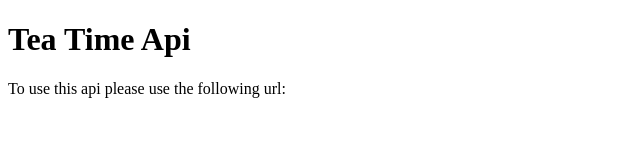
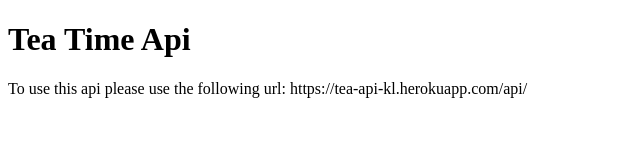
Before and after one commit to KamilLebiecki/tea-api, a website: page index.html in a window 1280 px wide. Shown: the whole page, without its empty margins (0-640 px from the left). Drawn offline with Linux system fonts and the light colour scheme.

Commit message:
added url

```diff
--- a/index.html
+++ b/index.html
@@ -8,6 +8,9 @@
 	</head>
 	<body>
 		<h1>Tea Time Api</h1>
-		<p>To use this api please use the following url:</p>
+		<p>
+			To use this api please use the following url:
+			https://tea-api-kl.herokuapp.com/api/
+		</p>
 	</body>
 </html>
```
